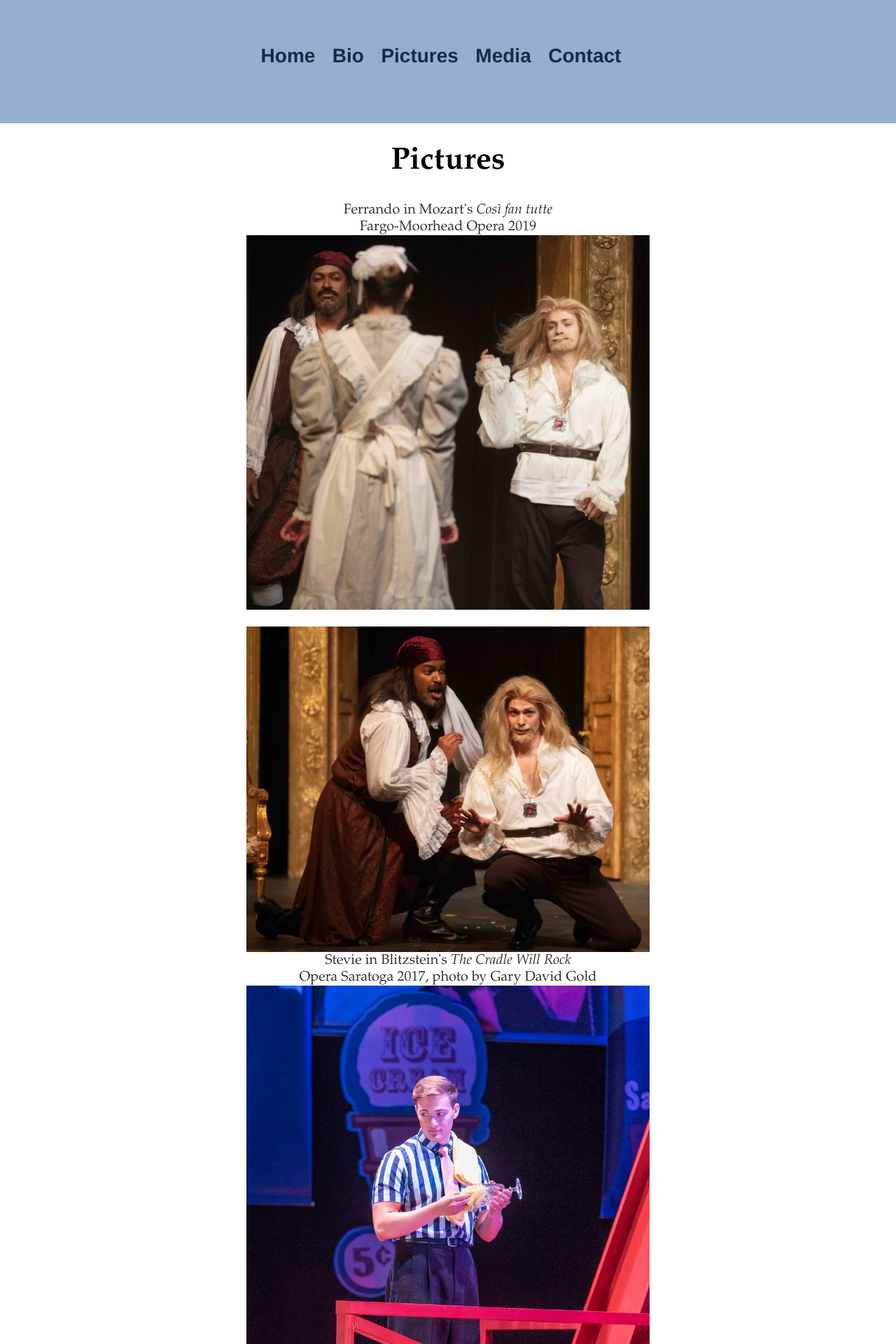
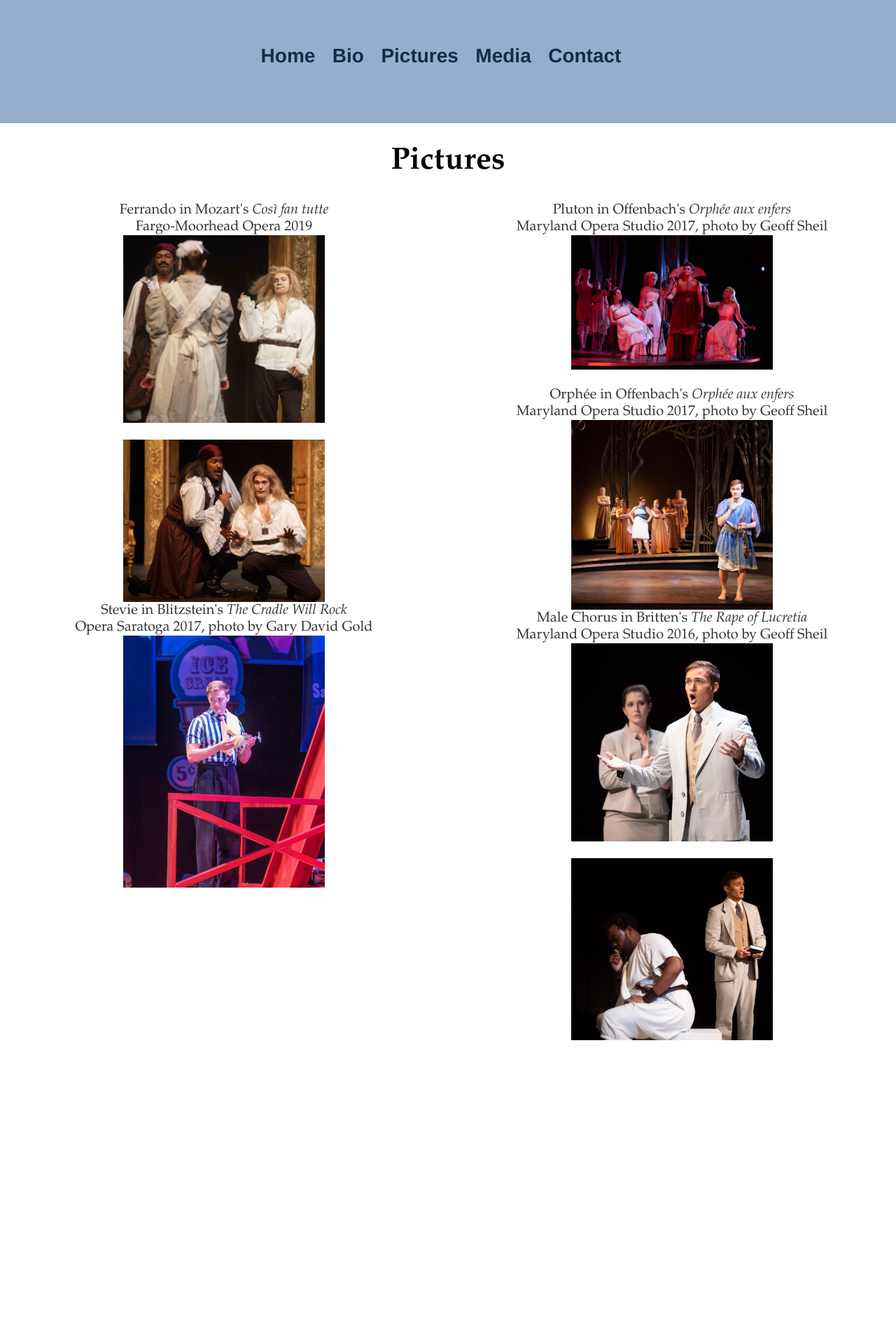
Before and after one commit to leemlb06pmi/leemlb06pmi.github.io, a Jekyll site: the page built from pictures/index.html, in a window 1280 px wide. Shown: the top 1920 px of the page at 70% size. Built offline with Jekyll 4.4.1, drawn with Linux system fonts in a browser that asks for light colours; after the commit the page ends 1486 px from its top, so only the background shows below that.

Commit message:
Update index.html

```diff
--- a/pictures/index.html
+++ b/pictures/index.html
@@ -3,9 +3,11 @@ layout: default
 title: Pictures
 ---
 <h1>{{ page.title }}</h1>
+<div class="row">
+	<div class = "column">
 		<p style="text-align:center;">
 		Ferrando in Mozart's <em>Cos&#236 fan tutte </em><br>Fargo-Moorhead Opera 2019
-	<img src="https://leemlb06pmi.github.io/photos/Cosi_hr_flip.jpeg" alt="Ferrando_1">
+		<img src="https://leemlb06pmi.github.io/photos/Cosi_hr_flip.jpeg" alt="Ferrando_1" style="max-width:95%; height:auto;">
 		<br>
 		<img src="https://leemlb06pmi.github.io/photos/Cosi_2.jpeg" alt="Ferrando_2">
 		</p>
@@ -14,7 +16,8 @@ title: Pictures
 		Stevie in Blitzstein's <em> The Cradle Will Rock </em><br>Opera Saratoga 2017, photo by Gary David Gold
 		<img src="https://leemlb06pmi.github.io/photos/Cradle_1.jpeg" alt="Stevie">
 		</p>
-
+	</div>
+	<div class = "column">
 		<p style="text-align:center;">
 		Pluton in Offenbach's <em>Orph&#233e aux enfers </em><br>Maryland Opera Studio 2017, photo by Geoff Sheil
 		<img src="https://leemlb06pmi.github.io/photos/Orpheus_1_GeoffSheil.jpeg" alt="Pluton">
@@ -29,3 +32,5 @@ title: Pictures
 		<br>
 		<img src="https://leemlb06pmi.github.io/photos/Lucretia_2_GeoffSheil.jpeg" alt="Male Chorus"
 		</p>
+	</div>
+</div>
```
Lines whose indentation alone changed are shown as unchanged.
